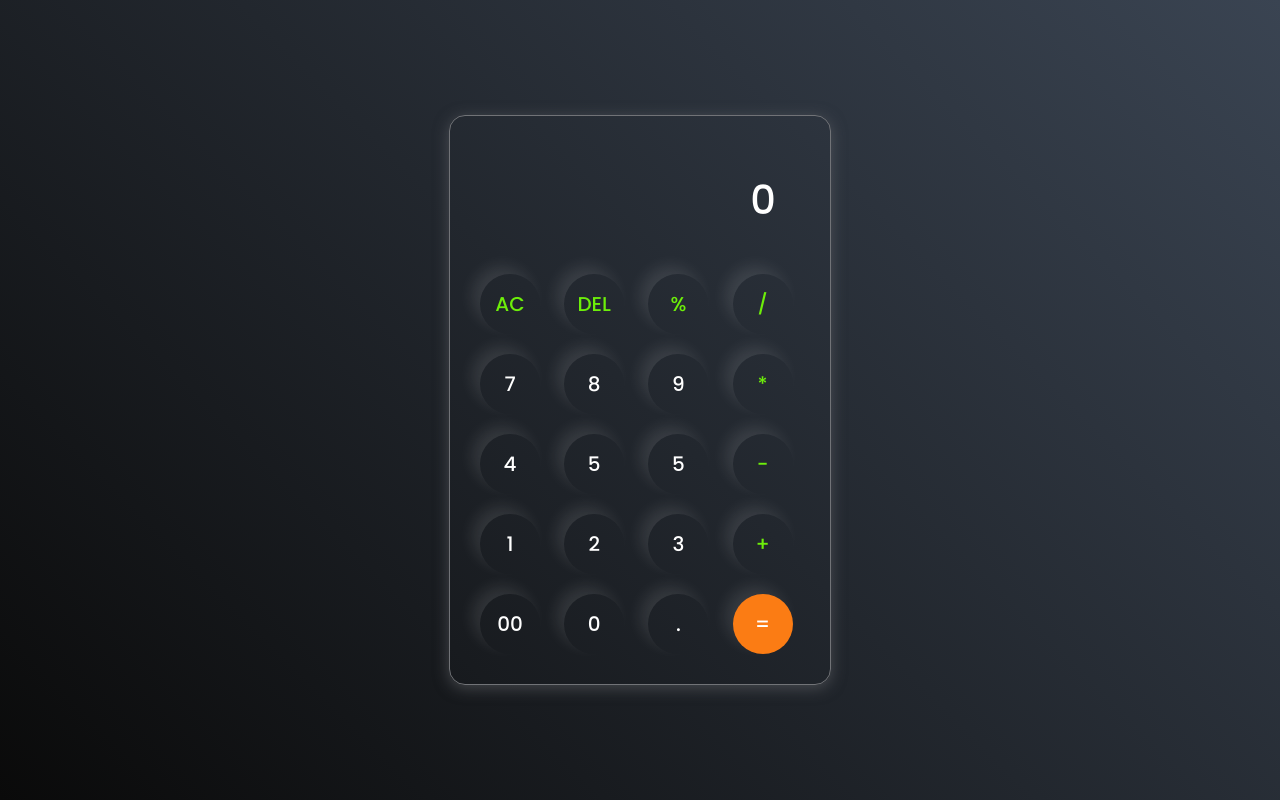
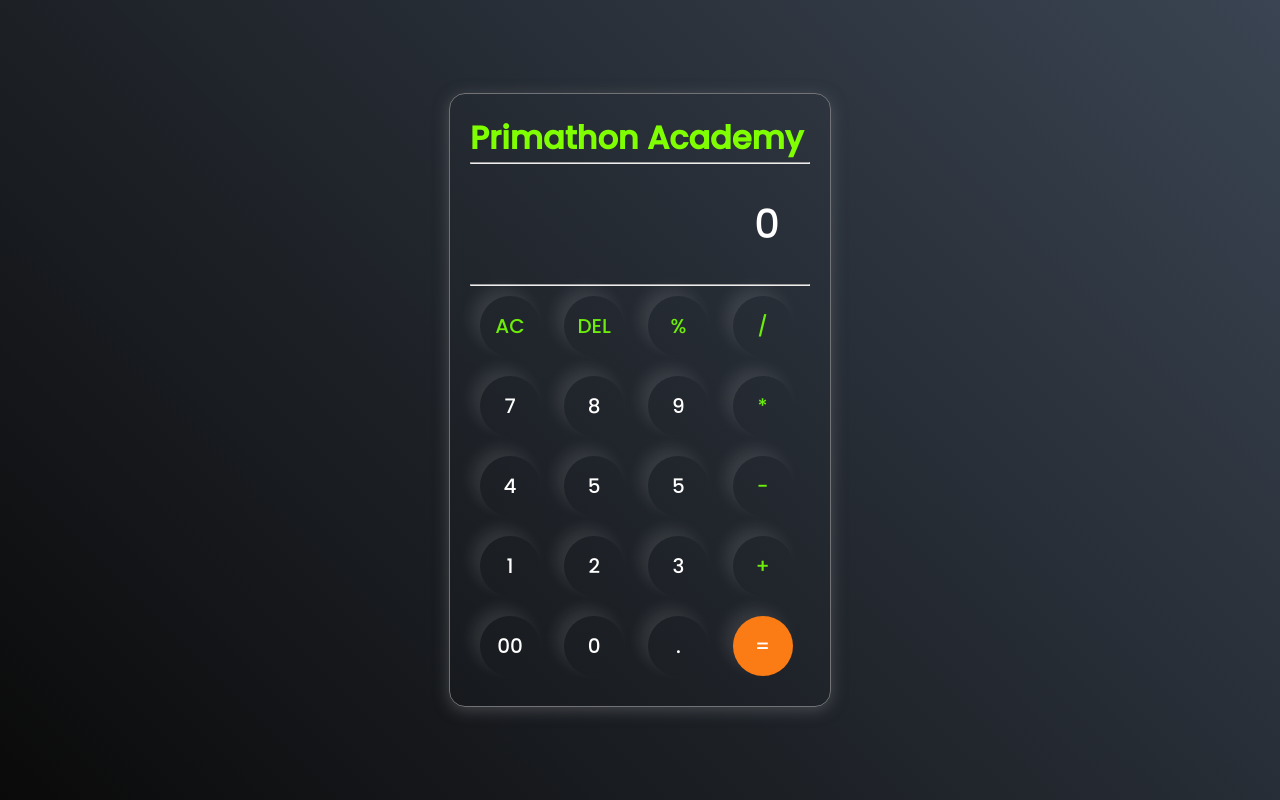
Before and after one commit to abdulbasitcse/Batch-B, a plain HTML site: page JS-ProjectsClass/calculator/index.html in a window 1280 px wide. Drawn offline with Linux system fonts and the light colour scheme.

Commit message:
update calc file

```diff
--- a/JS-ProjectsClass/calculator/index.html
+++ b/JS-ProjectsClass/calculator/index.html
@@ -8,8 +8,13 @@
     <link rel="stylesheet" href="style.css">
 </head>
 <body>
+
     <div class="calculator">
+        <h1 style="color: chartreuse;">Primathon Academy</h1>
+        <hr>
         <input type="text" name="Display" id="inputBox" placeholder="0">
+        <hr>
+
         <div>
             <button class="operator">AC</button>
             <button class="operator">DEL</button>
@@ -42,5 +47,6 @@
         </div>
     </div>
     <script src="script.js"></script>
+
 </body>
 </html>
--- a/JS-ProjectsClass/calculator/style.css
+++ b/JS-ProjectsClass/calculator/style.css
@@ -1,4 +1,4 @@
-@import url('https://fonts.googleapis.com/css2?family=Poppins:wght@500&display=swap');
+    @import url('https://fonts.googleapis.com/css2?family=Poppins:wght@500&display=swap');
 
 *{
     margin: 0;
@@ -27,7 +27,7 @@
 input{
     width: 320px;
     border: none;
-    padding: 24px;
+    padding: 20px;
     margin: 10px;
     background: transparent;
     box-shadow:  0px 3px 15px rgbs(84, 84, 84, 0.1);
```
